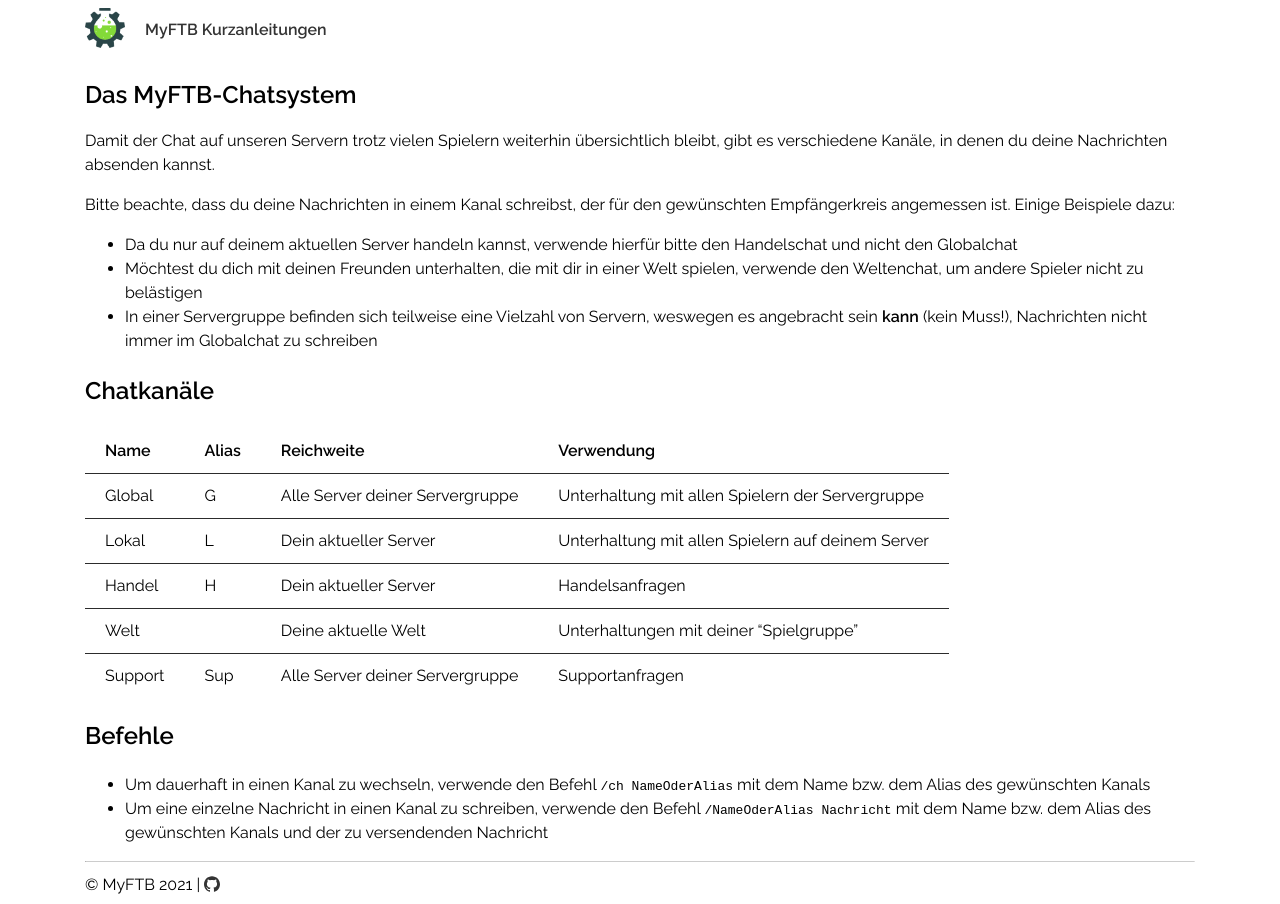
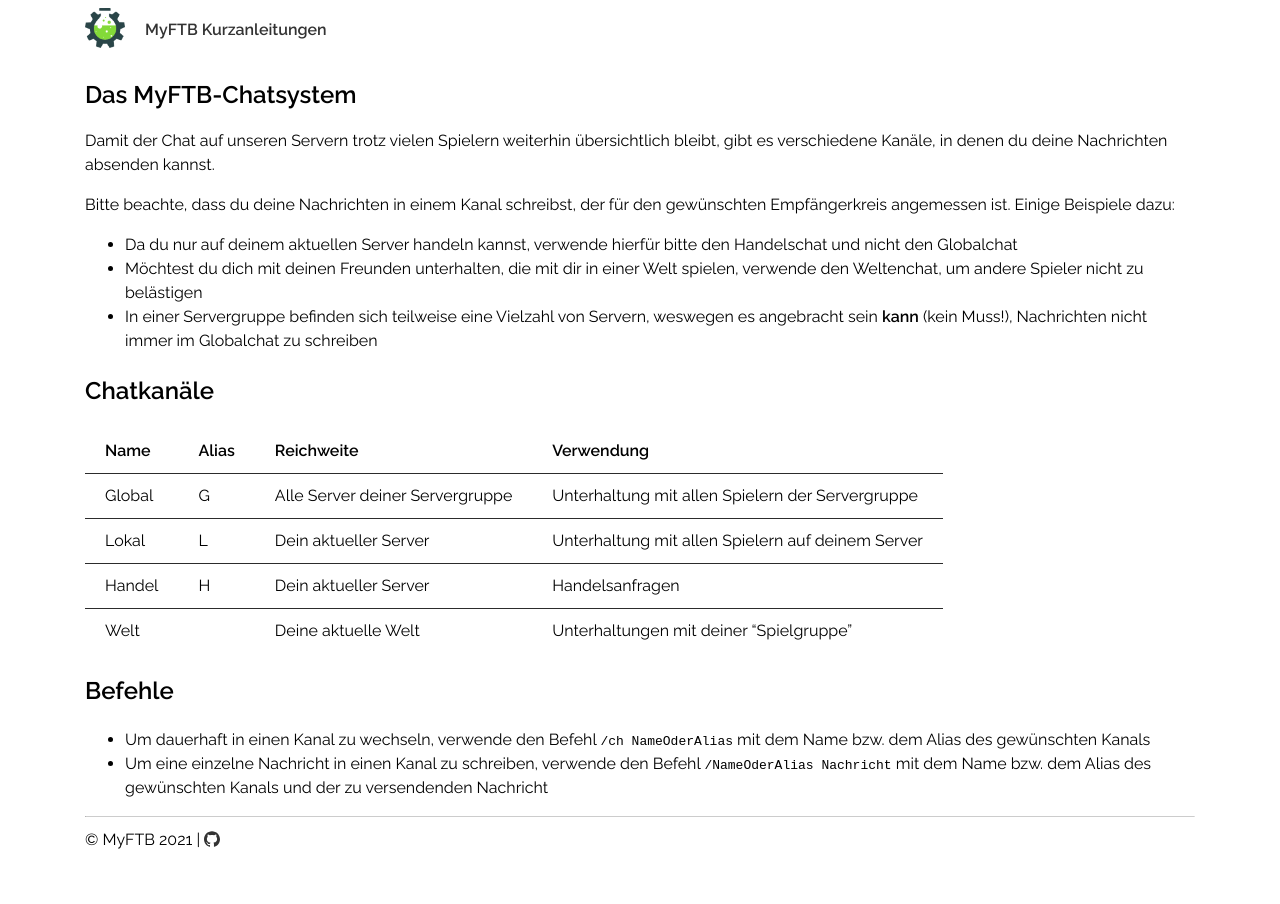
Before and after one commit to MyFTB/guides, a Jekyll site: the page built from guides/chatsystem/chatsystem.md, in a window 1280 px wide. Built offline with Jekyll 4.4.1, drawn with Linux system fonts in a browser that asks for light colours.

Commit message:
Supportchat entfernt

```diff
--- a/guides/chatsystem/chatsystem.md
+++ b/guides/chatsystem/chatsystem.md
@@ -20,7 +20,6 @@ Bitte beachte, dass du deine Nachrichten in einem Kanal schreibst, der für den
 | Lokal   | L     | Dein aktueller Server           | Unterhaltung mit allen Spielern auf deinem Server |
 | Handel  | H     | Dein aktueller Server           | Handelsanfragen                                   |
 | Welt    |       | Deine aktuelle Welt             | Unterhaltungen mit deiner "Spielgruppe"           |
-| Support | Sup   | Alle Server deiner Servergruppe | Supportanfragen                                   |
 
 ## Befehle
 
```
